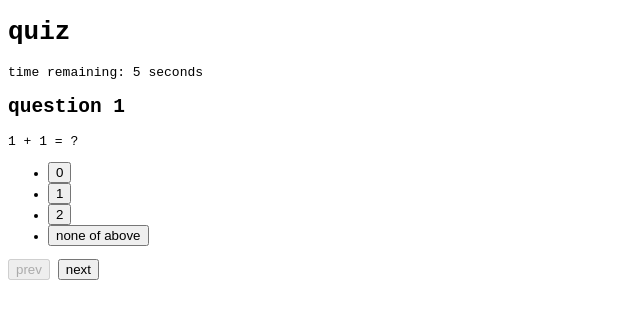
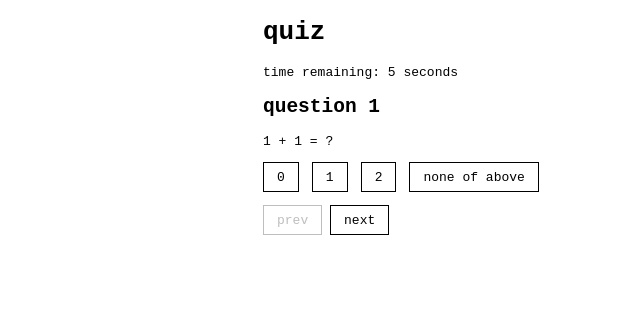
Before and after one commit to sankomi/svelte-quiz, a SvelteKit app: page /quiz in a window 1280 px wide. Shown: the top 318 px of the page, without its empty margins (0-640 px from the left). Built offline with nearby package versions, Linux system fonts and the light colour scheme.

Commit message:
add styling

```diff
--- a/src/routes/quiz/+page.svelte
+++ b/src/routes/quiz/+page.svelte
@@ -57,10 +57,14 @@
 <p>time remaining: {remainTime} seconds</p>
 <h2>question {question.id}</h2>
 <p>{question.text}</p>
-<ul>
+<ul class="options">
 	{#each question.options as text, index}
 		<li>
-			<button on:click={() => answer(question.id, index)} disabled={$answered[question.id] === index}>{text}</button>
+			<button
+				class:selected={$answered[question.id] === index}
+				on:click={() => answer(question.id, index)}
+				disabled={$answered[question.id] === index}
+			>{text}</button>
 		</li>
 	{/each}
 </ul>
--- a/static/style.css
+++ b/static/style.css
@@ -5,3 +5,40 @@
 html {
 	font-family: monospace;
 }
+body {
+	max-width: 60rem;
+	padding: 0 1rem;
+	margin: 1rem auto;
+}
+
+button {
+	display: inline-block;
+	padding: 0.5rem 1rem;
+	border: 1px solid black;
+
+	color: black;
+	background-color: white;
+	font-family: inherit;
+	font-size: inherit;
+	line-height: inherit;
+
+	transition: background-color 0.5s, color: 0.5s;
+}
+button:hover {
+	background-color: grey;
+}
+button.selected {
+	color: white;
+	background-color: black;
+}
+button[disabled]:not(.selected) {
+	opacity: 0.25;
+}
+
+.options {
+	display: flex;
+	gap: 1rem;
+	padding-left: 0;
+
+	list-style-type: none;
+}
```
